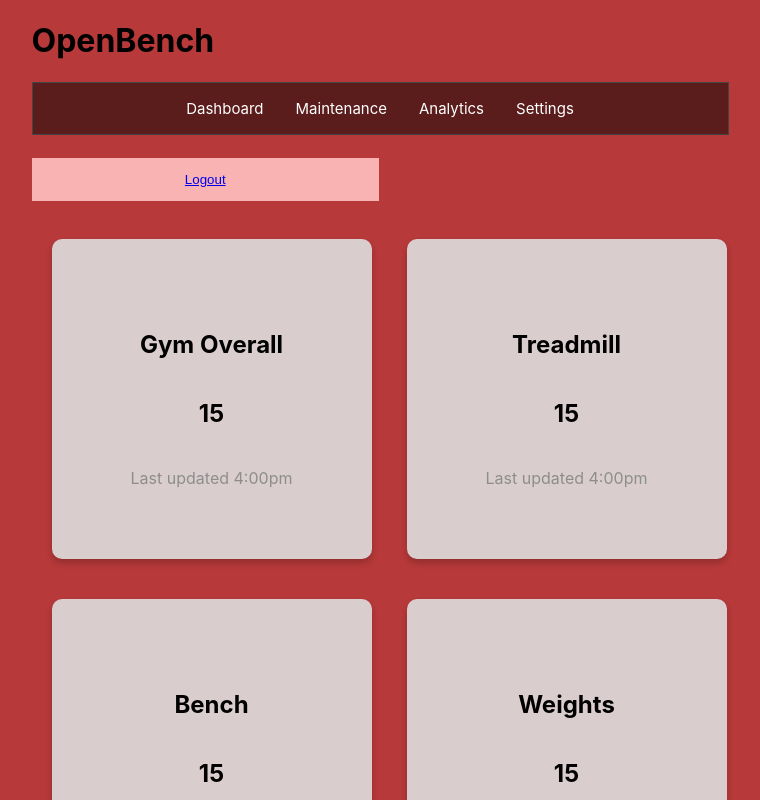
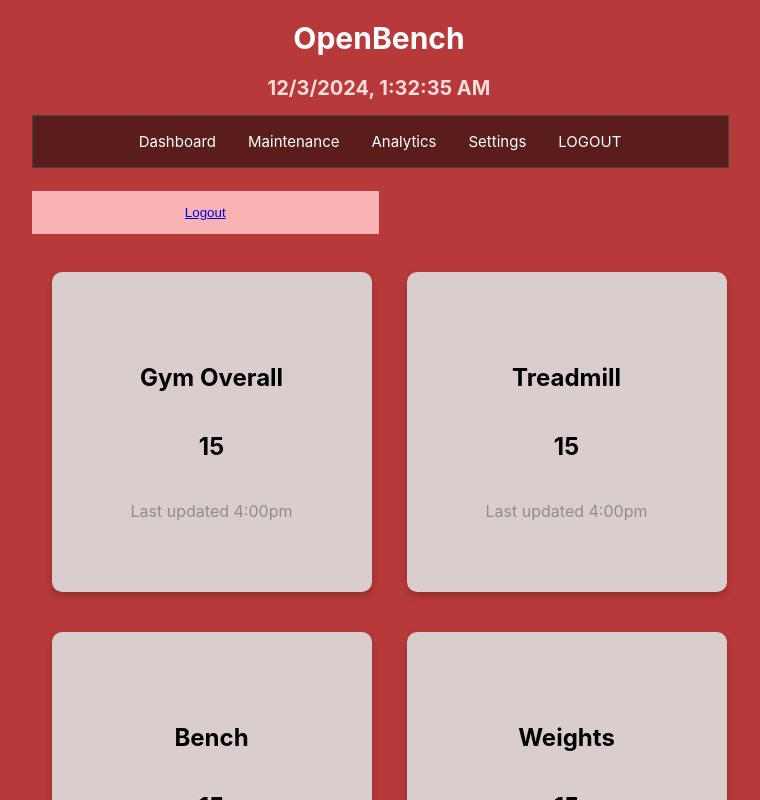
Before and after one commit to amyktruongdev/openbench, a React (Create React App) app in the folder client/: page /add in a window 1280 px wide. Shown: the top 800 px of the page, without its empty margins (261-1021 px from the left). Built offline with nearby package versions, Linux system fonts and the light colour scheme.

Commit message:
added time and date component

```diff
--- a/client/src/Nav.js
+++ b/client/src/Nav.js
@@ -7,6 +7,7 @@ function Nav(){
                 <li><a href="/maintenance.html">Maintenance</a></li>
                 <li><a href="/analytics.html">Analytics</a></li>
                 <li><a href="#">Settings</a></li>
+                <li><a href="#">LOGOUT</a></li>
             </ul>
         </div>
     </div>
--- /dev/null
+++ b/client/src/Time.js
@@ -0,0 +1,23 @@
+import React, { useState, useEffect } from 'react';
+
+function DateTime() {
+  const [dateTime, setDateTime] = useState(new Date());
+
+  useEffect(() => {
+    const intervalId = setInterval(() => {
+      setDateTime(new Date());
+    }, 1000); // Update every second
+
+    return () => clearInterval(intervalId); // Cleanup on unmount
+  }, []);
+
+  return (
+    <div className="datetime-container">
+      <div className="datetime">
+        {dateTime.toLocaleString()}
+      </div>
+    </div>
+  );
+}
+
+export default DateTime;
--- a/client/src/index.css
+++ b/client/src/index.css
@@ -202,3 +202,22 @@ li a {
 li a:hover {
   background-color: red;
 }
+
+.header{
+  text-align: center;
+  color: white;
+  font-size: 30px;
+}
+
+/*date and time component*/
+.datetime-container {
+  display: flex;
+  justify-content: center;
+  align-items: center;
+}
+
+.datetime {
+  font-size: 20px;
+  font-weight: bold;
+  color: #ffdcdc;
+}
--- a/client/src/pages/Add.jsx
+++ b/client/src/pages/Add.jsx
@@ -1,12 +1,14 @@
 import React from 'react';
 import { Link } from 'react-router-dom';
 import Nav from '../Nav';
-import Footer from '../Footer'
+import Footer from '../Footer';
+import Time from '../Time';
 
 const Add = () => {
   return (
     <div>
-        <h1>OpenBench</h1>
+        <h1 className="header">OpenBench</h1>
+        <Time />
         <Nav />
     <div className="logOut">
     <button><Link to="/update">Logout</Link></button>
--- a/client/src/pages/Forgot.jsx
+++ b/client/src/pages/Forgot.jsx
@@ -4,7 +4,7 @@ import { Link } from 'react-router-dom';
 const Forgot = () => {
   return (
     <div>
-        <h1>Forgot Password</h1>
+        <h1 className="header">Forgot Password</h1>
     </div>
   );
 };
--- a/client/src/pages/Registration.jsx
+++ b/client/src/pages/Registration.jsx
@@ -4,7 +4,7 @@ import { Link } from 'react-router-dom';
 const Registration = () => {
   return (
     <div>
-      <h1>OpenBench Create Account</h1>
+      <h1 className="header">OpenBench Create Account</h1>
       <div className="container">
         <label htmlFor="firstname"><b>First Name</b></label>
         <input type="text" placeholder="Enter Username" name="firstname" required />
--- a/client/src/pages/Update.jsx
+++ b/client/src/pages/Update.jsx
@@ -4,7 +4,7 @@ import { Link } from 'react-router-dom';
 const Update = () => {
   return (
     <div>
-      <h1>OpenBench Login</h1>
+      <h1 className="header">OpenBench Login</h1>
       <div className="container">
         <label htmlFor="uname"><b>Username</b></label>
         <input type="text" placeholder="Enter Username" name="uname" required />
```
Also changed, not shown: client/src/pages/Maintenance.jsx (added).
